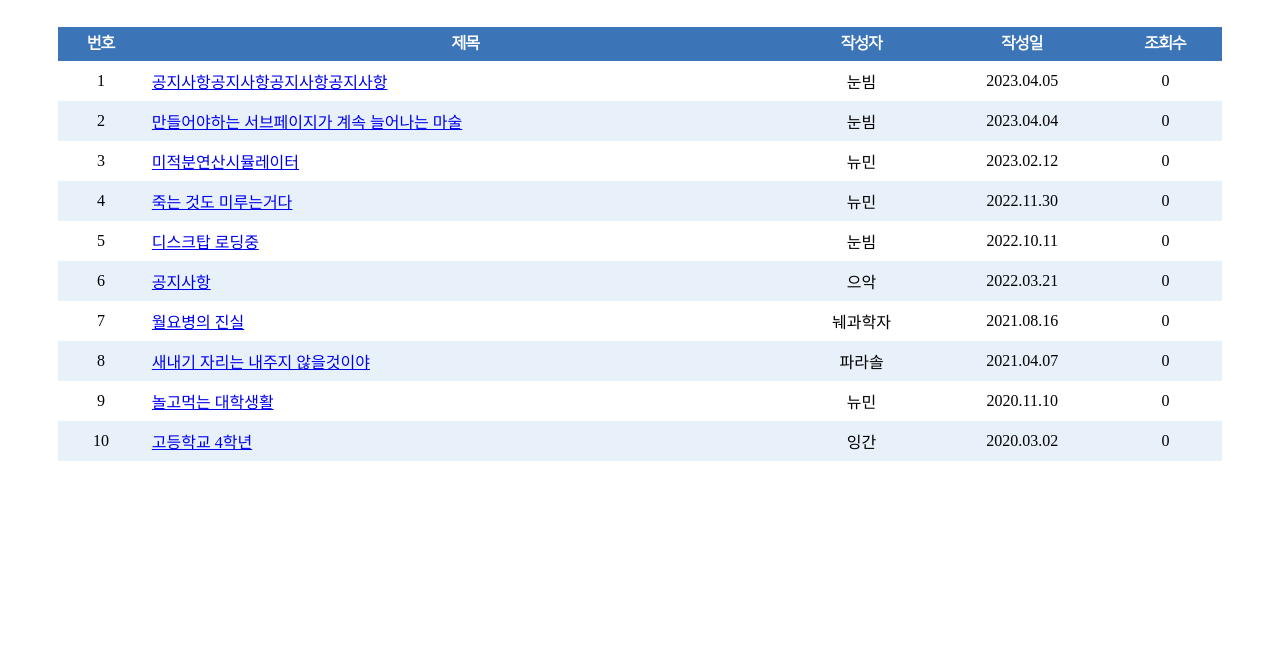
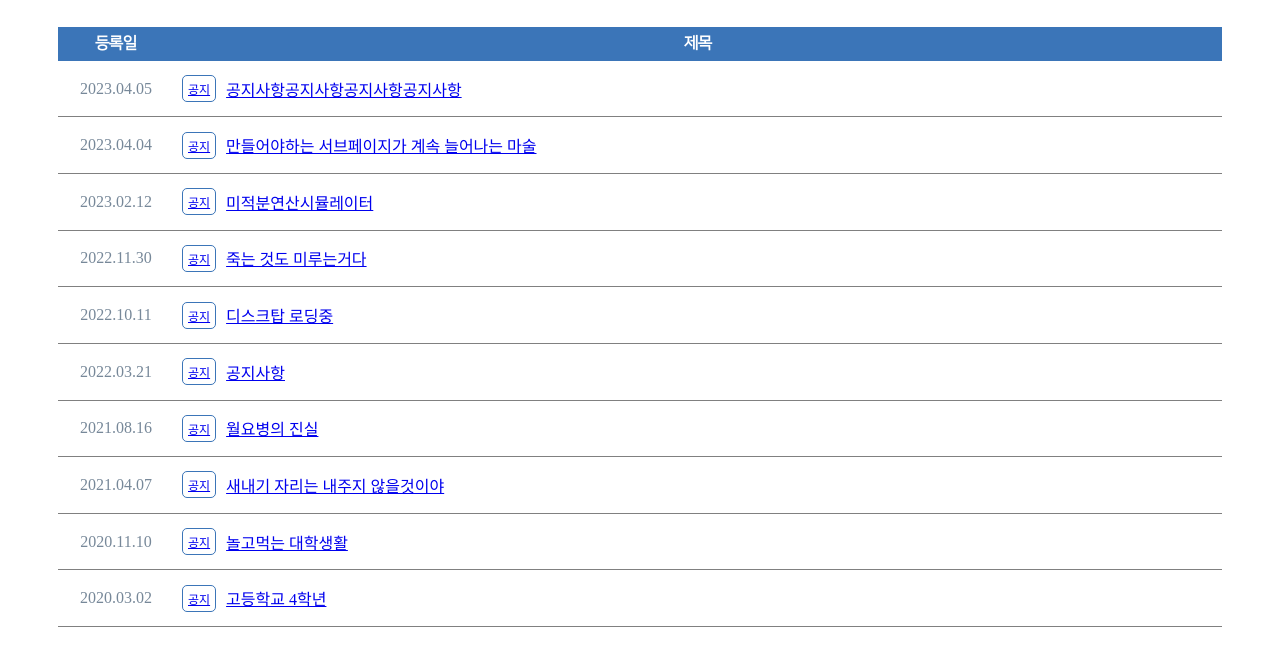
Before and after one commit to tachung2/devplease, a plain HTML site: page 황예지/src/notices/notice.html in a window 1280 px wide. Shown: the part 96-762 px from the top of the page. Drawn offline with Linux system fonts and the light colour scheme; files whose address does not match are found by name.

Commit message:
공지사항 수정

```diff
--- a/황예지/src/notices/notice.html
+++ b/황예지/src/notices/notice.html
@@ -16,105 +16,109 @@
             <table class="notice-list">
                 <thead>
                     <tr class="notice-list-index">
-                        <th>번호</th>
+                        <th>등록일</th>
                         <th>제목</th>
-                        <th>작성자</th>
-                        <th>작성일</th>
-                        <th>조회수</th>
                     </tr>
                 </thead>
                 <tbody>
                     <!-- title align="left" -->
                     <tr class="notice-list-item">
-                        <td class="notice-list-num">1</td>
-                        <td class="notice-list-title">
-                            <a href="http://">공지사항공지사항공지사항공지사항</a>
+                        <td class="notice-date">2023.04.05</td>
+                        <td >
+                            <a href="http://" class="notice-title">
+                                <span class="notice-mark">공지</span>
+                                <p>공지사항공지사항공지사항공지사항</p>
+                            </a>
                         </td>
-                        <td>눈빔</td>
-                        <td>2023.04.05</td>
-                        <td>0</td>
                     </tr>
                     <tr class="notice-list-item">
-                        <td class="notice-list-num">2</td>
-                        <td class="notice-list-title">
-                            <a href="http://">
-                                만들어야하는 서브페이지가 계속 늘어나는 마술</a>
+                        <td class="notice-date">2023.04.04</td>
+                        <td >
+                            <a href="http://" class="notice-title">
+                                <span class="notice-mark">공지</span>
+                                <p>만들어야하는 서브페이지가 계속 늘어나는 마술</p>
+                            </a>
                         </td>
-                        <td>눈빔</td>
-                        <td>2023.04.04</td>
-                        <td>0</td>
                     </tr>
                     <tr class="notice-list-item">
-                        <td class="notice-list-num">3</td>
-                        <td class="notice-list-title">
-                            <a href="http://">미적분연산시뮬레이터</a>
+                        <td class="notice-date">2023.02.12</td>
+                        <td >
+                            <a href="http://" class="notice-title">
+                                <span class="notice-mark">공지</span>
+                                <p>미적분연산시뮬레이터</p>
+                            </a>
                         </td>
-                        <td>뉴민</td>
-                        <td>2023.02.12</td>
-                        <td>0</td>
+
                     </tr>
                     <tr class="notice-list-item">
-                        <td class="notice-list-num">4</td>
-                        <td class="notice-list-title">
-                            <a href="http://">죽는 것도 미루는거다</a>
+                        <td class="notice-date">2022.11.30</td>
+                        <td >
+                            <a href="http://" class="notice-title">
+                                <span class="notice-mark">공지</span>
+                                <p>죽는 것도 미루는거다</p>
+                            </a>
                         </td>
-                        <td>뉴민</td>
-                        <td>2022.11.30</td>
-                        <td>0</td>
+
                     </tr>
                     <tr class="notice-list-item">
-                        <td class="notice-list-num">5</td>
-                        <td class="notice-list-title">
-                            <a href="http://">디스크탑 로딩중</a>
+                        <td class="notice-date">2022.10.11</td>
+                        <td >
+                            <a href="http://" class="notice-title">
+                                <span class="notice-mark">공지</span>
+                                <p>디스크탑 로딩중</p>
+                            </a>
                         </td>
-                        <td>눈빔</td>
-                        <td>2022.10.11</td>
-                        <td>0</td>
+
                     </tr>
                     <tr class="notice-list-item">
-                        <td class="notice-list-num">6</td>
-                        <td class="notice-list-title">
-                            <a href="http://">공지사항</a>
+                        <td class="notice-date">2022.03.21</td>
+                        <td >
+                            <a href="http://" class="notice-title">
+                                <span class="notice-mark">공지</span>
+                                <p>공지사항</p>
+                            </a>
                         </td>
-                        <td>으악</td>
-                        <td>2022.03.21</td>
-                        <td>0</td>
+
                     </tr>
                     <tr class="notice-list-item">
-                        <td class="notice-list-num">7</td>
-                        <td class="notice-list-title">
-                            <a href="http://">월요병의 진실</a>
+                        <td class="notice-date">2021.08.16</td>
+                        <td >
+                            <a href="http://" class="notice-title">
+                                <span class="notice-mark">공지</span>
+                                <p>월요병의 진실</p>
+                            </a>
                         </td>
-                        <td>눼과학자</td>
-                        <td>2021.08.16</td>
-                        <td>0</td>
+
                     </tr>
                     <tr class="notice-list-item">
-                        <td class="notice-list-num">8</td>
-                        <td class="notice-list-title">
-                            <a href="http://">새내기 자리는 내주지 않을것이야</a>
+                        <td class="notice-date">2021.04.07</td>
+                        <td >
+                            <a href="http://" class="notice-title">
+                                <span class="notice-mark">공지</span>
+                                <p>새내기 자리는 내주지 않을것이야</p>
+                            </a>
                         </td>
-                        <td>파라솔</td>
-                        <td>2021.04.07</td>
-                        <td>0</td>
+
                     </tr>
                     <tr class="notice-list-item">
-                        <td class="notice-list-num">9</td>
-                        <td class="notice-list-title">
-                            <a href="http://">놀고먹는 대학생활</a>
+                        <td class="notice-date">2020.11.10</td>
+                        <td >
+                            <a href="http://" class="notice-title">
+                                <span class="notice-mark">공지</span>
+                                <p>놀고먹는 대학생활</p>
+                            </a>
                         </td>
-                        <td>뉴민</td>
-                        <td>2020.11.10</td>
-                        <td>0</td>
+
                     </tr>
                     <tr class="notice-list-item">
-                        <td class="notice-list-num">10</td>
-                        <td class="notice-list-title">
-                            <a href="http://">고등학교 4학년</a>
+                        <td class="notice-date">2020.03.02</td>
+                        <td >
+                            <a href="http://" class="notice-title">
+                                <span class="notice-mark">공지</span>
+                                <p>고등학교 4학년</p>
+                            </a>
                         </td>
-                        <td>잉간</td>
-                        <td>2020.03.02</td>
-                        <td>0</td>
+
                     </tr>
                 </tbody>
             </table>
--- a/황예지/src/notices/notice_style.css
+++ b/황예지/src/notices/notice_style.css
@@ -64,6 +64,7 @@ table {
     border-collapse: collapse;
     border-spacing: 0;
     width: 100%;
+    height: 600px;
 }
 
 .notice-list-index{
@@ -81,8 +82,31 @@ th, td {
     padding: 8px;
 }
 
-tr:nth-child(even){background-color: #e8f1f9}
+.notice-list-item{
+    flex-flow: row wrap;
+    border-bottom: 1px solid gray;
+}
 
-.notice-list-title{
+.notice-date{
+    width: 100px;
+    color: lightslategray;
+}
+
+.notice-title{
+    align-items: center;
+    display: flex;
+    width: 400px;
+}
+
+.notice-mark{
+    margin-right: 10px;
+    padding: 4px 5px 3px 5px;
+    font-size: 12px;
+    border: 1px solid #3b75b8;
+    border-radius: 5px;
+}
+
+p{
+    margin: 0;
     text-align: left;
 }
```
Also changed, not shown: 황예지/src/notices/notice_article/notice1.html (added, +18 -0 lines).
